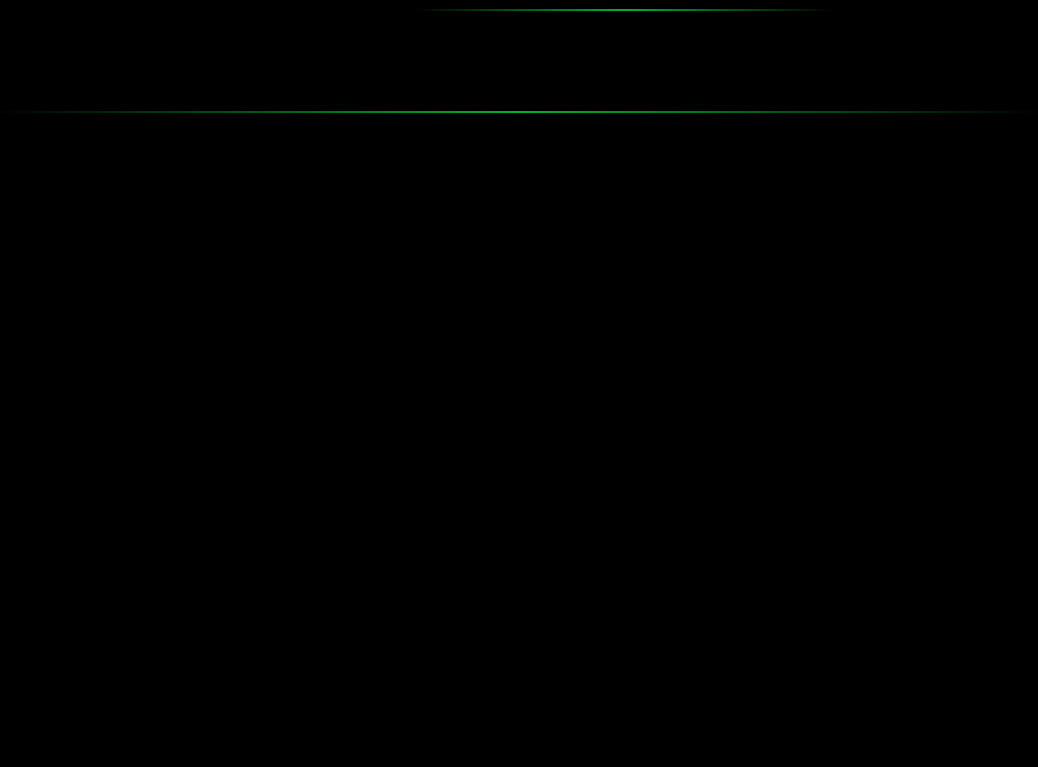
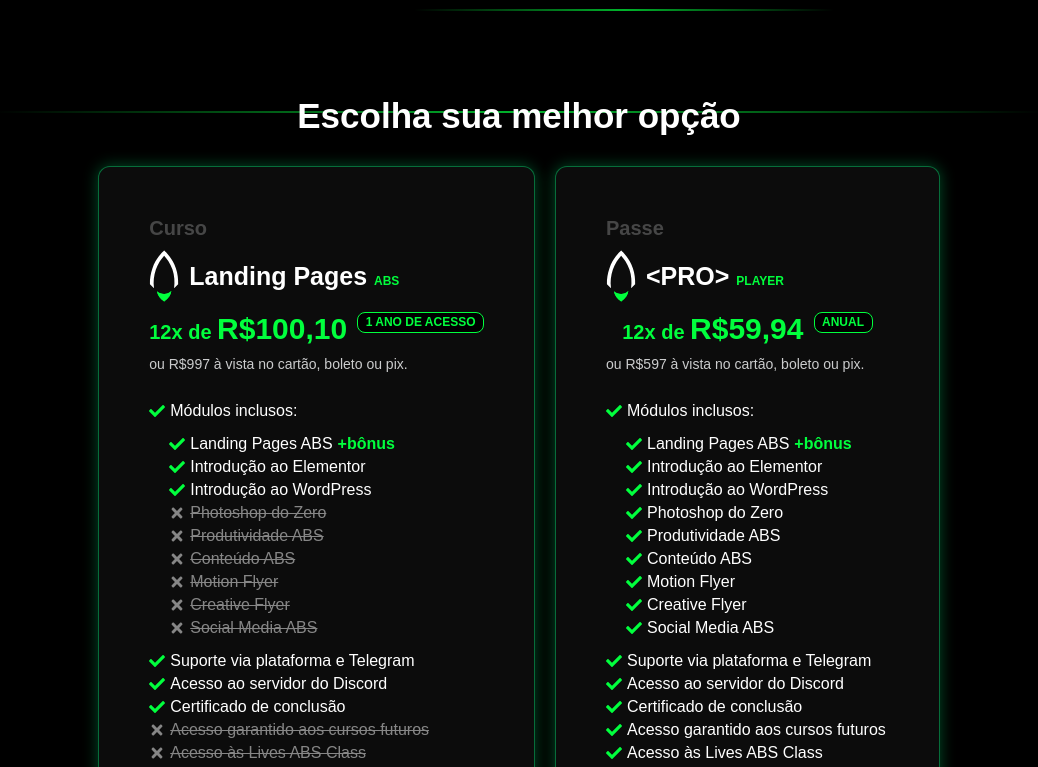
Before and after one commit to Tiago-Silva/cell-phone-maintenance, a Next.js app: page / in a window 1280 px wide. Shown: the part 3733-4500 px from the top of the page, without its empty margins (121-1159 px from the left). Before the commit the page ends 3846 px from the top, so only its background shows below. Built offline with nearby package versions, Linux system fonts and the light colour scheme.

Commit message:
refactor: using new section price

```diff
--- a/src/app/page.tsx
+++ b/src/app/page.tsx
@@ -4,6 +4,7 @@ import HomeSection from "@/app/components/home/homeSection";
 import CourseInformationSection from "@/app/components/courseInformationSection";
 import TreeSection from "@/app/components/treeSection/treeSection";
 import Bonus from "@/app/components/bonus/bonus";
+import Price from "@/app/components/price/price";
 
 export default function Home() {
   return (
@@ -14,6 +15,7 @@ export default function Home() {
           <CourseInformationSection />
           <TreeSection />
           <Bonus />
+          <Price />
       </main>
     </div>
   );
```
